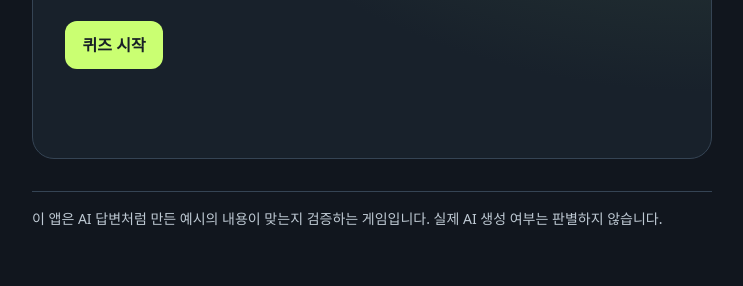
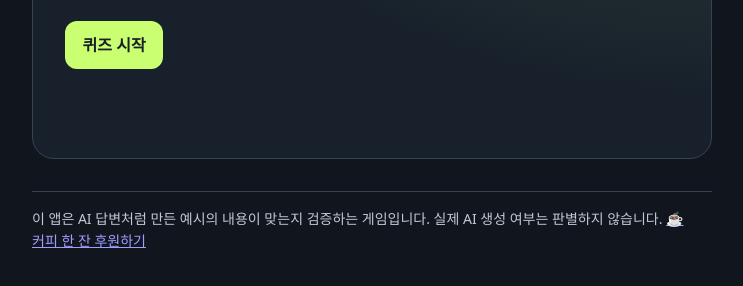
Before and after one commit to EiA14157/ai-answer-check, a plain HTML site: page index.html in a window 1280 px wide. Shown: the part 418-704 px from the top of the page, without its empty margins (268-1011 px from the left). Drawn offline with Linux system fonts and the light colour scheme.

Commit message:
Add Buy Me a Coffee support link

```diff
--- a/index.html
+++ b/index.html
@@ -59,7 +59,7 @@ noscript{display:block;padding:1rem}
 </section>
 <noscript>게임을 시작하려면 브라우저에서 JavaScript를 켜 주세요.</noscript>
 </main>
-<footer>이 앱은 AI 답변처럼 만든 예시의 내용이 맞는지 검증하는 게임입니다. 실제 AI 생성 여부는 판별하지 않습니다.</footer>
+<footer>이 앱은 AI 답변처럼 만든 예시의 내용이 맞는지 검증하는 게임입니다. 실제 AI 생성 여부는 판별하지 않습니다. <a href="https://buymeacoffee.com/eia14157" target="_blank" rel="noopener noreferrer">☕ 커피 한 잔 후원하기</a></footer>
 <script id="bank" type="application/json">
 [
   {
```
